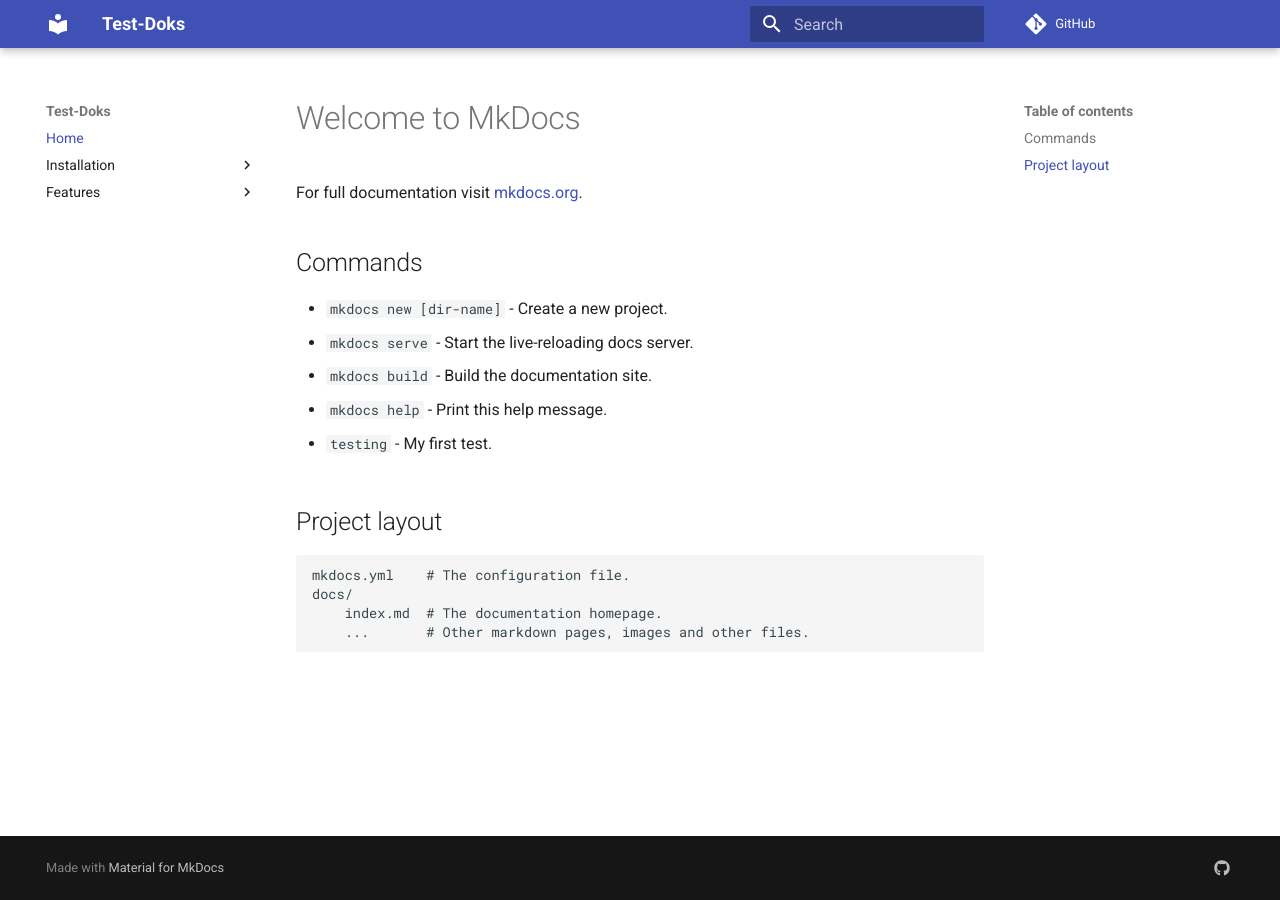
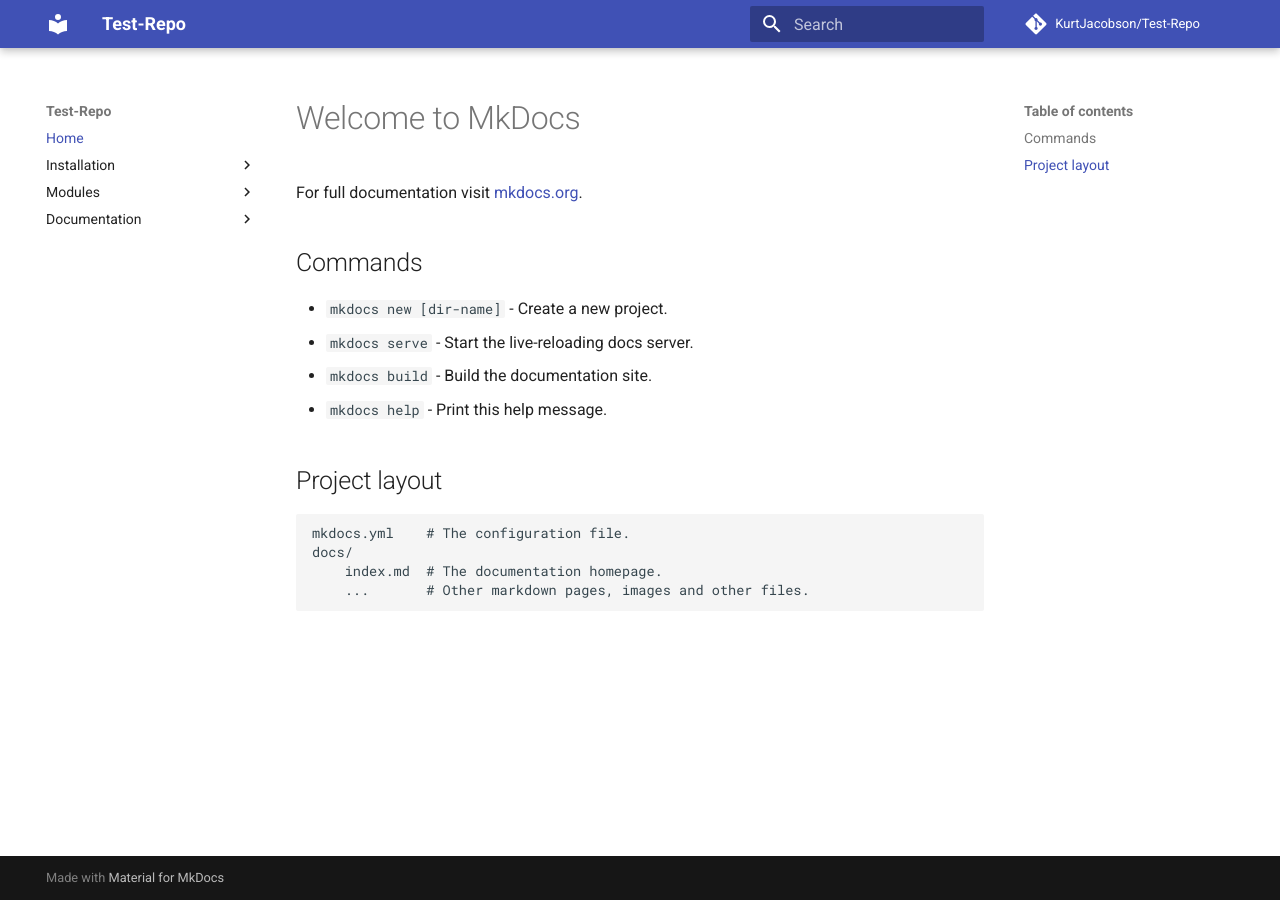
Before and after one commit to gitter-badger/Test-Repo-8, an MkDocs documentation site: the page built from docs/index.md, in a window 1280 px wide. Built offline with MkDocs 1.6.1 and Material for MkDocs 9.7.7, drawn with Linux system fonts in a browser that asks for light colours; comment, search, counter and statistics services are not loaded; old or Windows-style settings are respelled for this version of MkDocs.

```diff
--- a/docs/index.md
+++ b/docs/index.md
@@ -9,8 +9,6 @@ For full documentation visit [mkdocs.org](http://mkdocs.org).
 * `mkdocs build` - Build the documentation site.
 * `mkdocs help` - Print this help message.
 
-* `testing` - My first test.
-
 ## Project layout
 
     mkdocs.yml    # The configuration file.
--- a/mkdocs.yml
+++ b/mkdocs.yml
@@ -1,26 +1,27 @@
-site_name: Test-Doks
-site_description: Testing MkDocs
+site_name: Test-Repo
+site_description: For testing MkDocs
 site_url: https://kurtjacobson.github.io/Test-Repo/
+site_dir: master
 
-repo_url: https://github.com/KurtJacobson/Test-Repo
-repo_name: GitHub
+repo_name: KurtJacobson/Test-Repo
+repo_url: https://github.com/KurtJacobson/Test-Repo/
 
-theme: 'material'
+theme: material
 
 pages:
 - Home: index.md
 - Installation:
   - Installing: installation.md
-  - Testing: test.md
-- Features:
-  - Status Monitor: status monitoring.md
+- Modules:
+  - Status Monitor: status_monitor.md
+- Documentation:
+  - Building Docs: building_docs.md
 
+markdown_extensions:
+  - admonition
+  - codehilite(linenums=true)
 
 extra:
   palette:
     primary: 'gray'
-    accent: 'light blue'
-
-  social:
-    - type: 'github'
-      link: 'https://github.com/kurtjacobson'
+    accent: 'indigo'
```
Also changed, not shown: .travis.yml (added, +19 -0 lines), docs/installating.md (deleted, +0 -1 lines), docs/installation.md (deleted, +0 -3 lines), docs/status monitoring.md (deleted, +0 -26 lines), docs/status_monitor.md (added, +33 -0 lines), docs/building_docs.md (added), docs/test.md (deleted), 1 other file.
